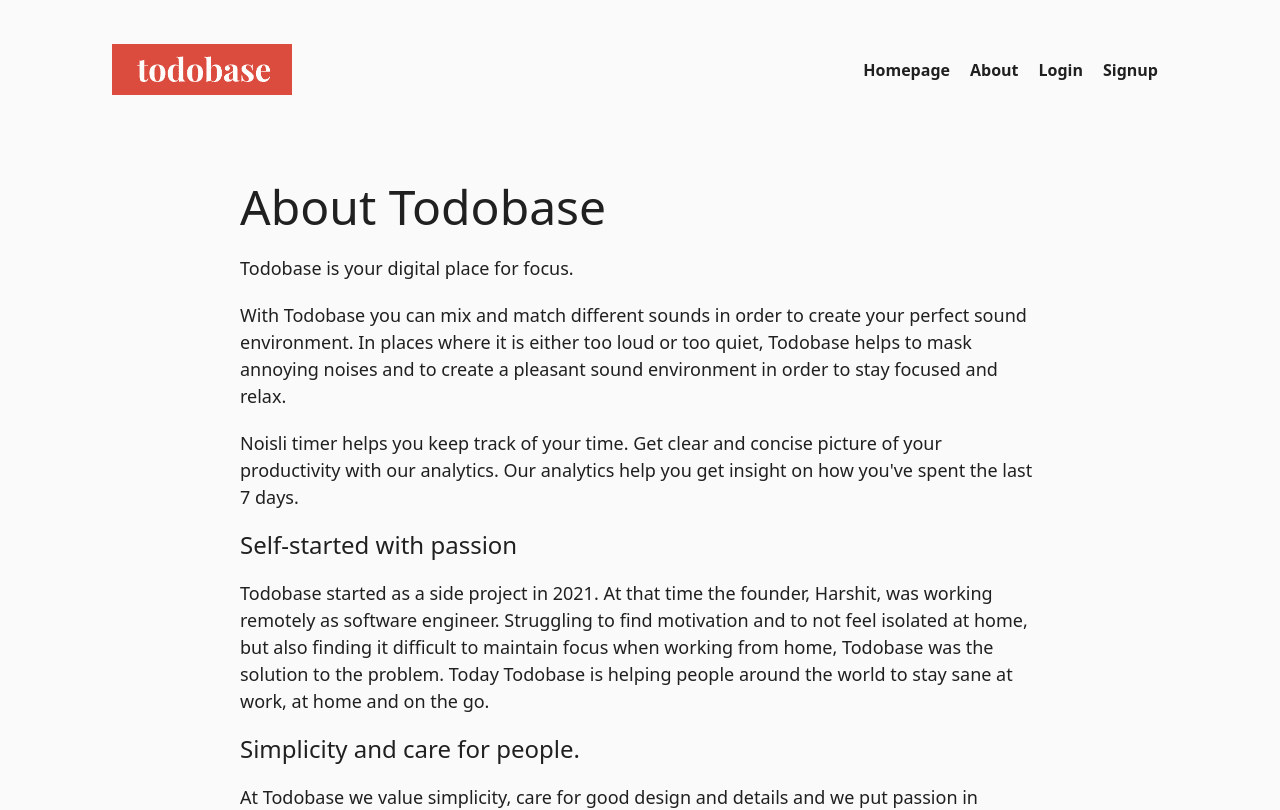
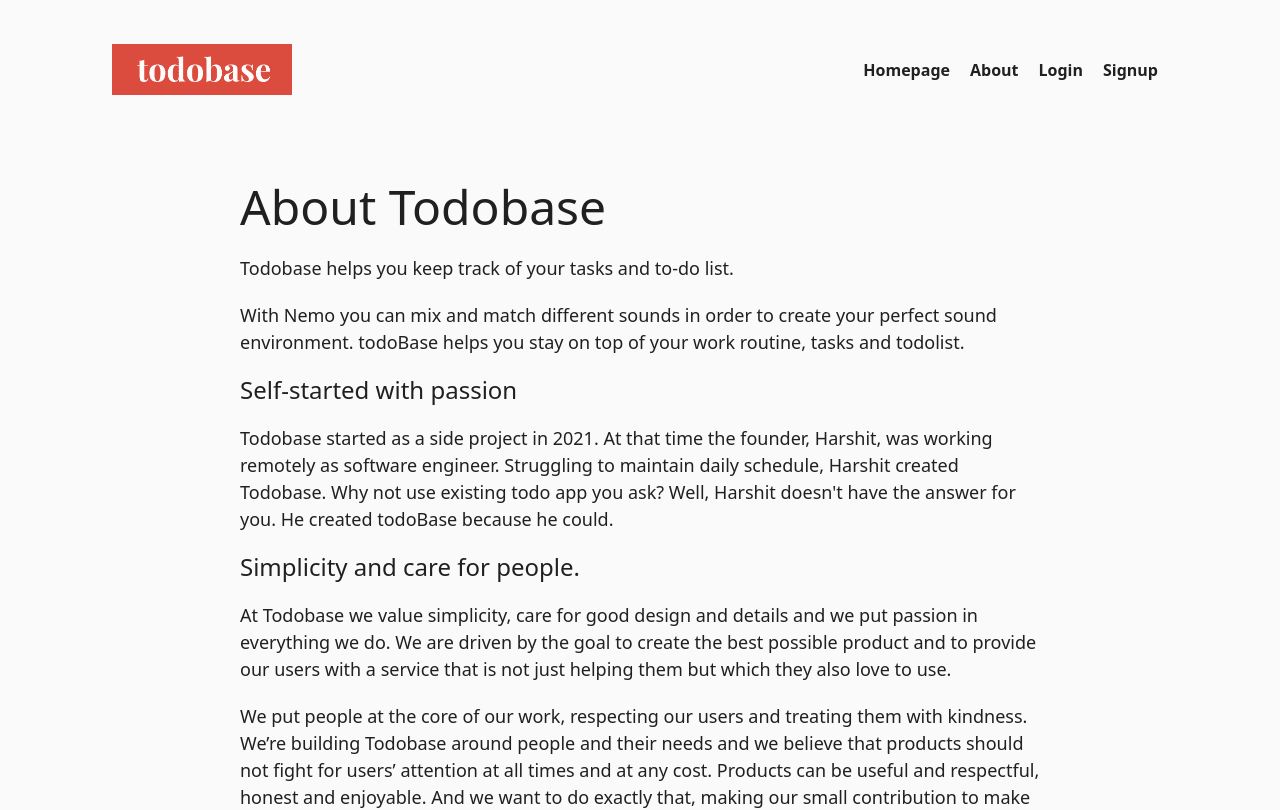
Before and after one commit to harshitsinghai77/todobase, a React (Create React App) app: page /about-us in a window 1280 px wide. Shown: the top 810 px of the page. Built offline with nearby package versions, Linux system fonts and the light colour scheme; no server answers.

Commit message:
Change introduction and about-us page

```diff
--- a/src/landing-page/aboutus.js
+++ b/src/landing-page/aboutus.js
@@ -10,30 +10,24 @@ export default function AboutUs() {
           <div>
             <h2>About {APP_NAME}</h2>
 
-            <p>{APP_NAME} is your digital place for focus.</p>
+            <p>{APP_NAME} helps you keep track of your tasks and to-do list.</p>
             <p>
-              With {APP_NAME} you can mix and match different sounds in order to
-              create your perfect sound environment. In places where it is
-              either too loud or too quiet, {APP_NAME} helps to mask annoying
-              noises and to create a pleasant sound environment in order to stay
-              focused and relax.
-            </p>
-            <p>
-              Noisli timer helps you keep track of your time. Get clear and
-              concise picture of your productivity with our analytics. Our
-              analytics help you get insight on how you've spent the last 7
-              days.
+              With{' '}
+              <a href="https://nemo-landing-page.netlify.app/" target="_blank">
+                Nemo
+              </a>{' '}
+              you can mix and match different sounds in order to create your
+              perfect sound environment. todoBase helps you stay on top of your
+              work routine, tasks and todolist.
             </p>
 
             <h3>Self-started with passion</h3>
             <p>
               {APP_NAME} started as a side project in 2021. At that time the
               founder, Harshit, was working remotely as software engineer.
-              Struggling to find motivation and to not feel isolated at home,
-              but also finding it difficult to maintain focus when working from
-              home, {APP_NAME} was the solution to the problem. Today {APP_NAME}{' '}
-              is helping people around the world to stay sane at work, at home
-              and on the go.
+              Struggling to maintain daily schedule, Harshit created {APP_NAME}.
+              Why not use existing todo app you ask? Well, Harshit doesn't have
+              the answer for you. He created todoBase because he could.
             </p>
 
             <h3>Simplicity and care for people.</h3>
--- a/src/landing-page/components/section1.js
+++ b/src/landing-page/components/section1.js
@@ -10,8 +10,7 @@ const Section1 = () => (
         <h1>Be productive with {APP_NAME}</h1>
         <p>
           {APP_NAME} is your little helper and companion to keep track of your
-          daily and weekly tasks, tune out other noises or if you want to have a
-          moment of calm and relax.
+          daily and weekly tasks.
         </p>
       </div>
 
```
